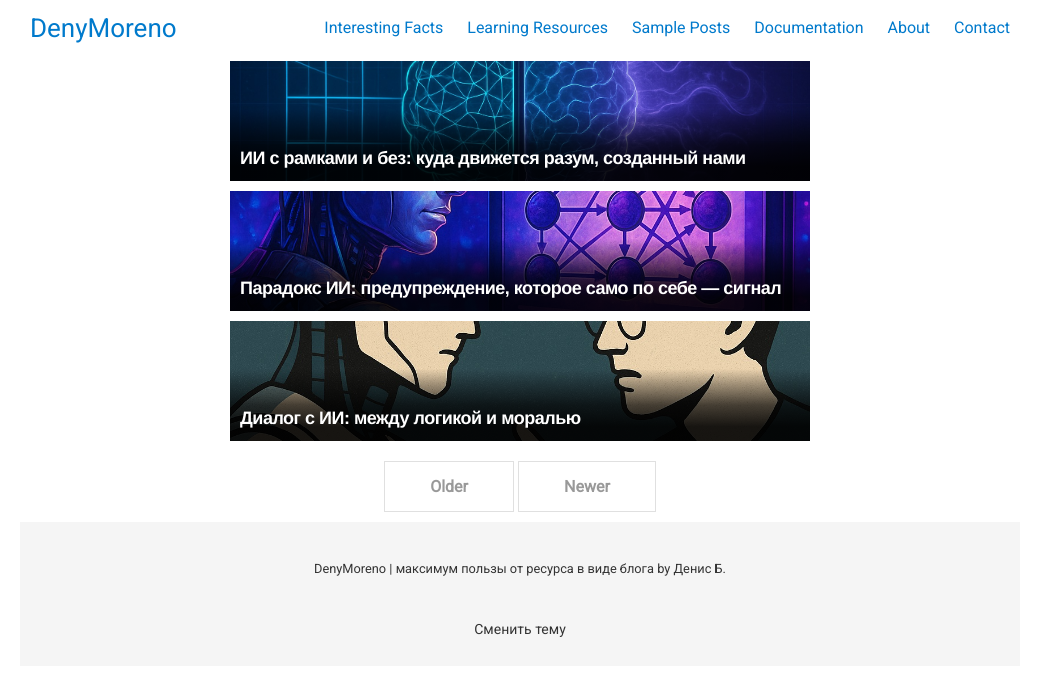
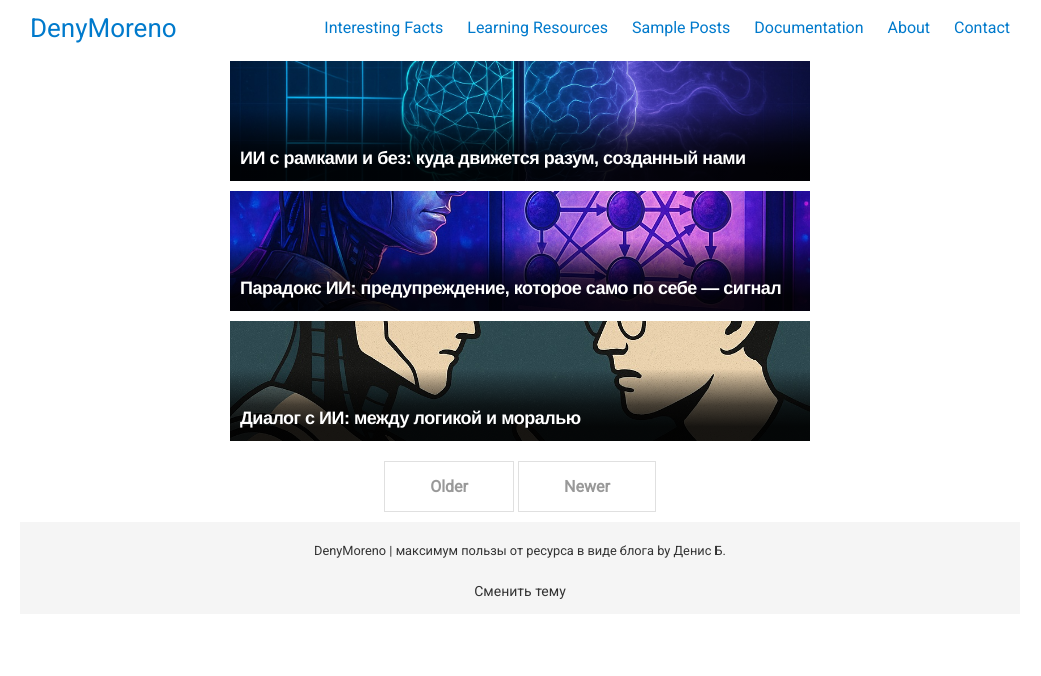
Before and after one commit to DenyMoreno/myblog, a Jekyll site: the page built from index.html, in a window 1280 px wide. Shown: the top 676 px of the page, without its empty margins (120-1161 px from the left). Built offline with Jekyll 4.4.1, drawn with Linux system fonts in a browser that asks for light colours; nearby versions of some CDN libraries; the list of posts is cut into pages by our own code.

Commit message:
Update _footer.scss

```diff
--- a/_sass/_footer.scss
+++ b/_sass/_footer.scss
@@ -3,9 +3,9 @@
   color: $brand-color;
   text-align: center;
   min-height: 56px;
-  line-height: 45px;
+  line-height: 10px;
   width: $container-width;
-  font-size: 1rem;
+  font-size: 0.8rem;
   padding: 10px 0;
 }
 
@@ -27,7 +27,7 @@
   .footer {
     width: 95vw;
     font-size: 0.85rem;
-    line-height: 10px;
+    line-height: 5px;
     padding: 8px 0;
   }
 
```
